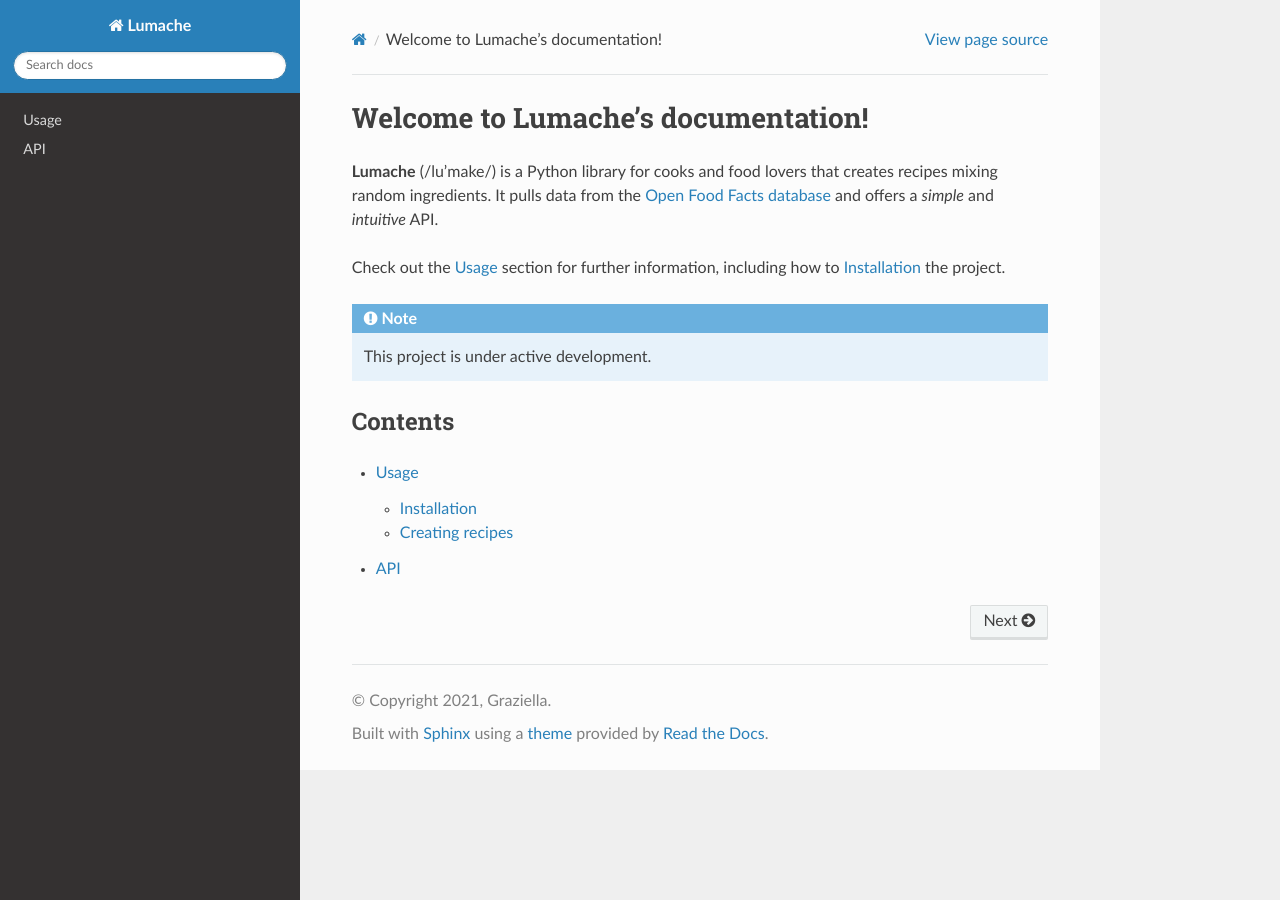
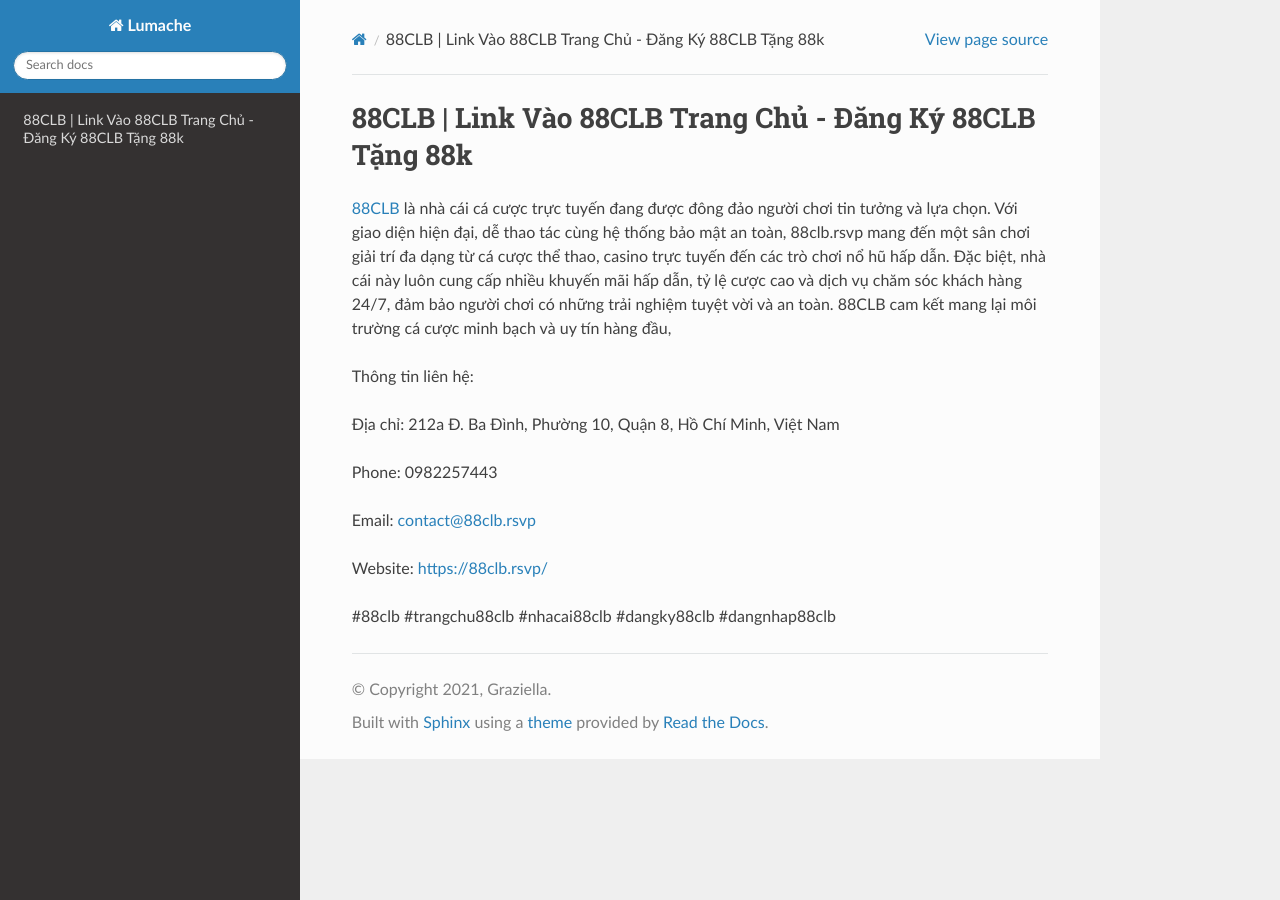
Before and after one commit to JonsCalicut123/88clbrsvp, a Sphinx documentation site: the page built from docs/source/index.rst, in a window 1280 px wide. Built offline with Sphinx 7.4.7 and the Read the Docs theme 3.1.0, drawn with Linux system fonts in a browser that asks for light colours.

Commit message:
Update index.rst

```diff
--- a/docs/source/index.rst
+++ b/docs/source/index.rst
@@ -1,22 +1,16 @@
-Welcome to Lumache's documentation!
+88CLB | Link Vào 88CLB Trang Chủ - Đăng Ký 88CLB Tặng 88k
 ===================================
 
-**Lumache** (/lu'make/) is a Python library for cooks and food lovers
-that creates recipes mixing random ingredients.
-It pulls data from the `Open Food Facts database <https://world.openfoodfacts.org/>`_
-and offers a *simple* and *intuitive* API.
+`88CLB <https://88clb.rsvp/>`_ là nhà cái cá cược trực tuyến đang được đông đảo người chơi tin tưởng và lựa chọn. Với giao diện hiện đại, dễ thao tác cùng hệ thống bảo mật an toàn, 88clb.rsvp mang đến một sân chơi giải trí đa dạng từ cá cược thể thao, casino trực tuyến đến các trò chơi nổ hũ hấp dẫn. Đặc biệt, nhà cái này luôn cung cấp nhiều khuyến mãi hấp dẫn, tỷ lệ cược cao và dịch vụ chăm sóc khách hàng 24/7, đảm bảo người chơi có những trải nghiệm tuyệt vời và an toàn. 88CLB cam kết mang lại môi trường cá cược minh bạch và uy tín hàng đầu,
 
-Check out the :doc:`usage` section for further information, including
-how to :ref:`installation` the project.
+Thông tin liên hệ:
 
-.. note::
+Địa chỉ: 212a Đ. Ba Đình, Phường 10, Quận 8, Hồ Chí Minh, Việt Nam
 
-   This project is under active development.
+Phone: 0982257443
 
-Contents
---------
+Email: contact@88clb.rsvp
 
-.. toctree::
+Website: https://88clb.rsvp/
 
-   usage
-   api
+#88clb #trangchu88clb #nhacai88clb #dangky88clb #dangnhap88clb
```
